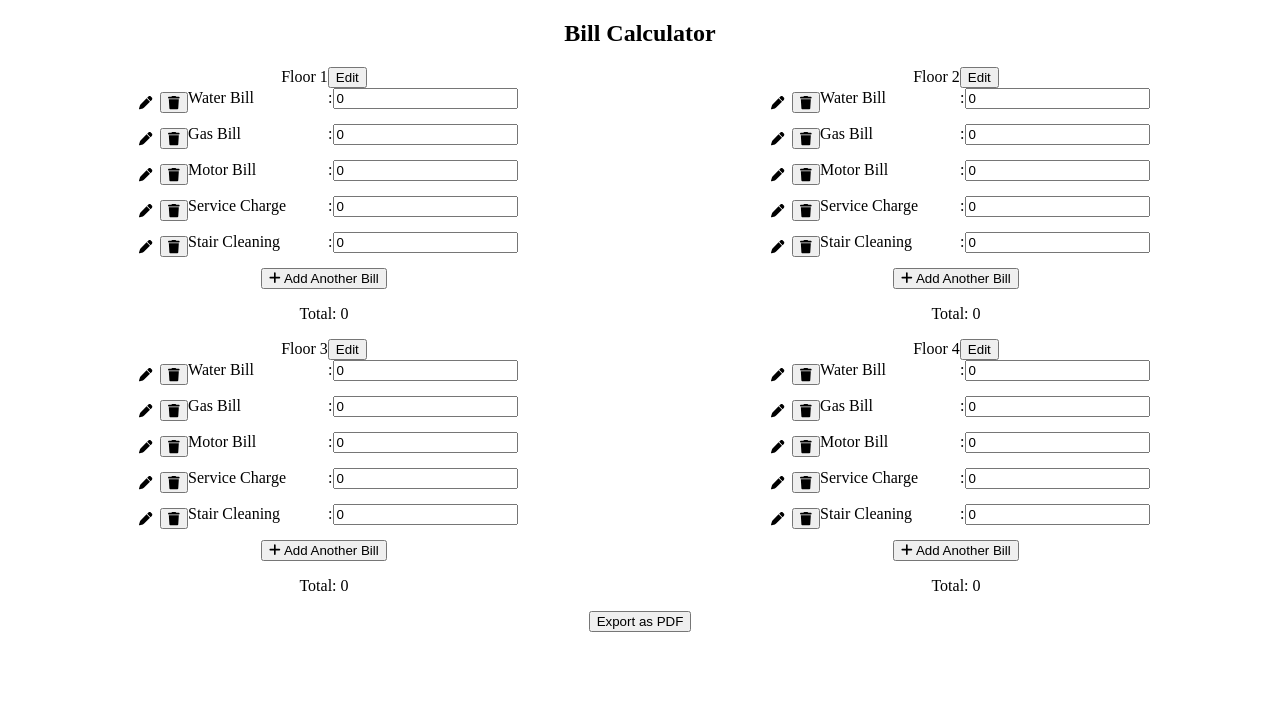
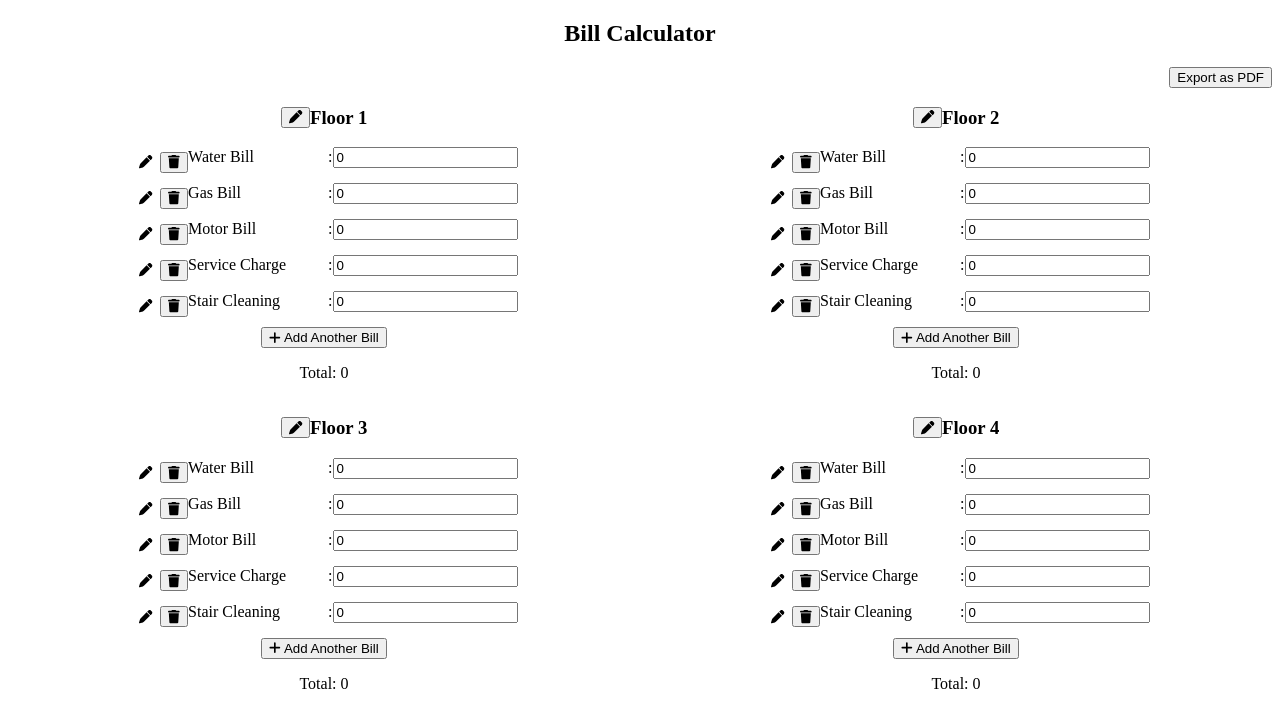
Before and after one commit to FarzanaChowdhury/QuickBill, a React (Create React App) app: page / in a window 1280 px wide. Shown: the top 728 px of the page. Built offline with nearby package versions, Linux system fonts and the light colour scheme.

Commit message:
Fix alignments

```diff
--- a/src/CSS/styles.css
+++ b/src/CSS/styles.css
@@ -31,3 +31,18 @@ height: 30px;
     text-align: left;
     display: inline-block;
 }
+
+.button-align{
+    display: flex;
+    justify-content: center;
+}
+button{
+    height: fit-content;
+    justify-self: center;
+    align-self: center;
+}
+
+.pdf{
+    display: flex;
+    justify-content: end;
+}
--- /dev/null
+++ b/src/EditFlatName.js
@@ -0,0 +1,49 @@
+import { faPen } from "@fortawesome/free-solid-svg-icons";
+import { FontAwesomeIcon } from "@fortawesome/react-fontawesome";
+import React, {useState} from "react";
+
+export function FlatName({ floorNo, setFloor, index }) {
+    const [editingFloorIndex, setEditingFloorIndex] = useState(null);
+    const [currentFloorName, setCurrentFloorName] = useState('');
+
+    const startEditingFloor = () => {
+        setEditingFloorIndex(index);
+        setCurrentFloorName(floorNo[index]);
+    };
+
+    const saveFloorName = () => {
+        const newFloorNo = [...floorNo];
+        newFloorNo[index] = currentFloorName;
+        setFloor(newFloorNo);
+        setEditingFloorIndex(null);
+        setCurrentFloorName('');
+    };
+
+    const cancelEditingFloor = () => {
+        setEditingFloorIndex(null);
+        setCurrentFloorName('');
+    };
+
+    return (
+        <div className='floor-item'>
+            {editingFloorIndex === index ? (
+                <>
+                    <input
+                        type='text'
+                        value={currentFloorName}
+                        onChange={(e) => setCurrentFloorName(e.target.value)}
+                    />
+                    <button onClick={saveFloorName}>Save</button>
+                    <button onClick={cancelEditingFloor}>Cancel</button>
+                </>
+            ) : (
+                <>
+                <div className="button-align">
+                <button onClick={startEditingFloor}><FontAwesomeIcon icon = {faPen}></FontAwesomeIcon></button>
+                    <h3>{floorNo[index]}</h3>
+                    </div>
+                </>
+            )}
+        </div>
+    );
+}
--- a/src/Form.js
+++ b/src/Form.js
@@ -3,13 +3,13 @@ import { jsPDF } from 'jspdf';
 import './CSS/styles.css';
 import { FontAwesomeIcon } from '@fortawesome/react-fontawesome';
 import { faPen, faSave, faTimes, faPlus, faTrash } from '@fortawesome/free-solid-svg-icons';
-import { handleChange, handleFocus, handleLabelChange, toggleEdit, addAttribute, deleteAttribute, startEditingFloor, saveFloorName,cancelEditingFloor } from './Functions.js';
+import { handleChange, handleFocus, handleLabelChange, toggleEdit, addAttribute, deleteAttribute, startEditingFloor, saveFloorName, cancelEditingFloor } from './Functions.js';
+import { FlatName } from './EditFlatName.js';
 
 function BillCalculator() {
 
   const [floorNo, setFloor] = useState(["Floor 1", "Floor 2", "Floor 3", "Floor 4"])
-  const [editingFloorIndex, setEditingFloorIndex] = useState(null);
-  const [currentFloorName, setCurrentFloorName] = useState('');
+
 
   const [bills, setBills] = useState([
     { bill1: 0, bill2: 0, bill3: 0, bill4: 0, bill5: 0, total: 0 },
@@ -48,7 +48,7 @@ function BillCalculator() {
       doc.text(`${labels[i].label4}: ${bill.bill4}`, x, y + 40);
       doc.text(`${labels[i].label5}: ${bill.bill5}`, x, y + 50);
       doc.text(`Total: ${bill.total}`, x, y + 60);
-      doc.text('Mitu', x+50, y+80)
+      doc.text('Mitu', x + 50, y + 80)
     });
 
     doc.save('bill-summary.pdf');
@@ -93,7 +93,7 @@ function BillCalculator() {
         </>
       ) : (
         <label>
-          <div className='label-name'>{labels[index][labelField]}</div>:
+          <div className='label-name'> {' ' + labels[index][labelField]}</div>:
           <input
             type="number"
             value={bills[index][billField]}
@@ -110,33 +110,19 @@ function BillCalculator() {
   return (
     <div>
       <h2>Bill Calculator</h2>
+
+      <div className='pdf'>
+
+        <button onClick={exportPDF}>Export as PDF</button>
+      </div>
+
       <div className='grid-container'>
+
+
         {bills.map((bill, index) => (
           <div key={index}>
-            {/* <h3><input defaultValue={"Floor {index + 1}"}></input></h3> */}
-
-
-      {editingFloorIndex === index ? (
-        <>
-          <input
-            type='text'
-            value={currentFloorName}
-            onChange={(e) => setCurrentFloorName(e.target.value)}
-          />
-          <button onClick={() => saveFloorName(index,setFloor, setEditingFloorIndex, setCurrentFloorName,currentFloorName, floorNo)}>Save</button>
-          <button onClick={() => cancelEditingFloor(setEditingFloorIndex,setCurrentFloorName)}>Cancel</button>
-        </>
-      ) : (
-        <>
-          <span>{floorNo[index]}</span>
-          <button onClick={() => startEditingFloor(index, setEditingFloorIndex, setCurrentFloorName, floorNo)}>Edit</button>
-        </>
-      )}
-
-
-
-
-
+            {/* <h3>{floorNo[index]}</h3> */}
+            <FlatName floorNo={floorNo} setFloor={setFloor} index={index} />
             <form>
               <div className='labelsNames'>
 
@@ -158,7 +144,7 @@ function BillCalculator() {
           </div>
         ))}
       </div>
-      <button onClick={exportPDF}>Export as PDF</button>
+
     </div>
   );
 }
```
